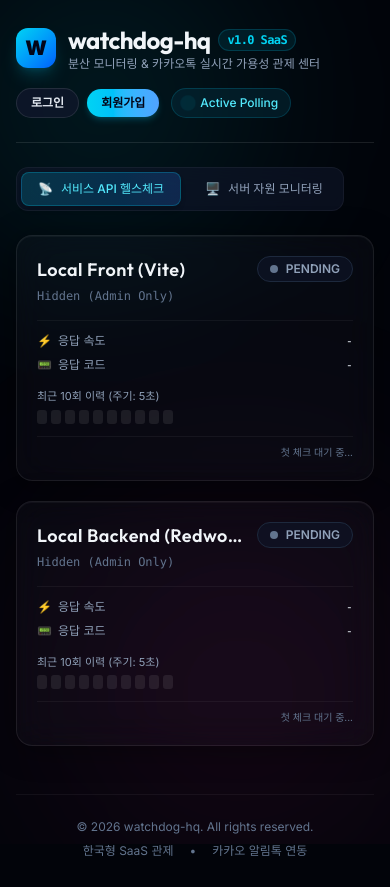
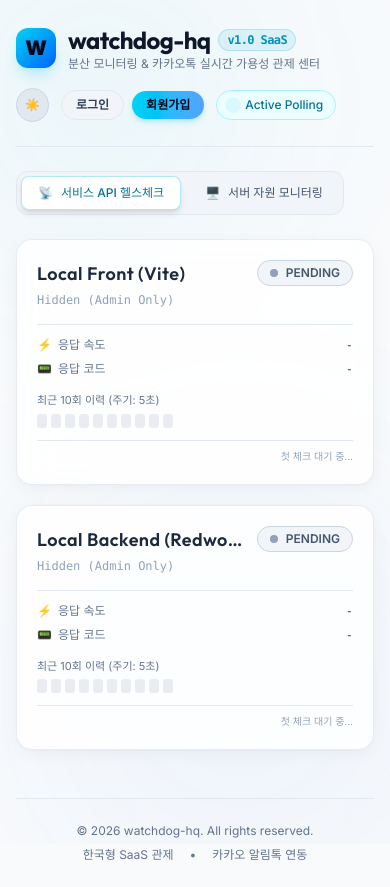
Before and after one commit to space-cap/watchdog-hq, a Next.js app: page / in a window 390 px wide. Built offline with nearby package versions, Linux system fonts and the light colour scheme; no server answers; the database is empty.

Commit message:
feat: 기본 라이트 테마(Light Default) 및 다크 테마 토글(ThemeToggle) 모듈 구현

```diff
--- a/src/app/globals.css
+++ b/src/app/globals.css
@@ -1,11 +1,44 @@
 @import "tailwindcss";
 
-:root {
+/* -------------------------------------------------------------
+ * Theme Tokens (Light Default & Dark Support)
+ * ------------------------------------------------------------- */
+
+/* Light Theme (Default) */
+:root, [data-theme="light"] {
+  --background: #f8fafc;
+  --foreground: #0f172a;
+  --card-bg: rgba(255, 255, 255, 0.85);
+  --card-border: rgba(226, 232, 240, 0.8);
+  --card-hover-border: rgba(6, 182, 212, 0.4);
+  --card-shadow: 0 4px 20px -2px rgba(15, 23, 42, 0.05), 0 2px 6px -1px rgba(15, 23, 42, 0.03);
+  --card-hover-shadow: 0 12px 30px -4px rgba(15, 23, 42, 0.12), 0 0 20px rgba(6, 182, 212, 0.15);
+  --input-bg: #ffffff;
+  --input-border: #cbd5e1;
+  --text-muted: #64748b;
+  --success: #10b981;
+  --success-glow: rgba(16, 185, 129, 0.35);
+  --destructive: #ef4444;
+  --destructive-glow: rgba(239, 68, 68, 0.35);
+  --accent-cyan: #06b6d4;
+  --accent-blue: #3b82f6;
+  --badge-bg: #f1f5f9;
+  --badge-text: #334155;
+  --aurora-blob1: rgba(6, 182, 212, 0.07);
+  --aurora-blob2: rgba(59, 130, 246, 0.07);
+}
+
+/* Dark Theme */
+[data-theme="dark"] {
   --background: #02040a;
   --foreground: #f8fafc;
   --card-bg: rgba(255, 255, 255, 0.025);
   --card-border: rgba(255, 255, 255, 0.08);
   --card-hover-border: rgba(0, 242, 254, 0.35);
+  --card-shadow: 0 4px 30px rgba(0, 0, 0, 0.4), inset 0 1px 1px rgba(255, 255, 255, 0.05);
+  --card-hover-shadow: 0 10px 40px rgba(0, 0, 0, 0.6), 0 0 25px rgba(0, 242, 254, 0.15);
+  --input-bg: #0f172a;
+  --input-border: rgba(255, 255, 255, 0.1);
   --text-muted: #94a3b8;
   --success: #10b981;
   --success-glow: rgba(16, 185, 129, 0.45);
@@ -13,6 +46,10 @@
   --destructive-glow: rgba(255, 46, 147, 0.5);
   --accent-cyan: #00f2fe;
   --accent-blue: #4facfe;
+  --badge-bg: #0f172a;
+  --badge-text: #cbd5e1;
+  --aurora-blob1: rgba(0, 242, 254, 0.12);
+  --aurora-blob2: rgba(255, 46, 147, 0.1);
 }
 
 body {
@@ -21,6 +58,7 @@ body {
   font-family: var(--font-inter), system-ui, -apple-system, sans-serif;
   overflow-x: hidden;
   min-height: 100vh;
+  transition: background-color 0.3s ease, color 0.3s ease;
 }
 
 /* Heading Font */
@@ -28,29 +66,24 @@ h1, h2, h3, h4, .font-heading {
   font-family: var(--font-outfit), var(--font-inter), sans-serif;
 }
 
-/* Premium Glassmorphism Card Standard */
+/* Premium Card Standard */
 .premium-glass-card {
   background: var(--card-bg);
   backdrop-filter: blur(16px) saturate(130%);
   -webkit-backdrop-filter: blur(16px) saturate(130%);
   border: 1px solid var(--card-border);
   border-radius: 16px;
-  box-shadow:
-    0 4px 30px rgba(0, 0, 0, 0.4),
-    inset 0 1px 1px rgba(255, 255, 255, 0.05);
+  box-shadow: var(--card-shadow);
   transition: all 0.3s cubic-bezier(0.4, 0, 0.2, 1);
 }
 
 .premium-glass-card:hover {
   transform: translateY(-4px);
   border-color: var(--card-hover-border);
-  box-shadow:
-    0 10px 40px rgba(0, 0, 0, 0.6),
-    0 0 25px rgba(0, 242, 254, 0.15),
-    inset 0 1px 2px rgba(255, 255, 255, 0.1);
+  box-shadow: var(--card-hover-shadow);
 }
 
-/* Neon Aurora Background Light Blobs */
+/* Aurora Background Light Blobs */
 .aurora-bg {
   position: fixed;
   top: 0;
@@ -68,9 +101,10 @@ h1, h2, h3, h4, .font-heading {
   left: -150px;
   width: 500px;
   height: 500px;
-  background: radial-gradient(circle, rgba(0, 242, 254, 0.12) 0%, rgba(0, 0, 0, 0) 70%);
+  background: radial-gradient(circle, var(--aurora-blob1) 0%, rgba(0, 0, 0, 0) 70%);
   filter: blur(80px);
   border-radius: 50%;
+  transition: background 0.3s ease;
 }
 
 .aurora-blob-2 {
@@ -79,9 +113,10 @@ h1, h2, h3, h4, .font-heading {
   right: -150px;
   width: 600px;
   height: 600px;
-  background: radial-gradient(circle, rgba(255, 46, 147, 0.1) 0%, rgba(0, 0, 0, 0) 70%);
+  background: radial-gradient(circle, var(--aurora-blob2) 0%, rgba(0, 0, 0, 0) 70%);
   filter: blur(100px);
   border-radius: 50%;
+  transition: background 0.3s ease;
 }
 
 /* Status Badge Pulse Animation */
@@ -144,7 +179,7 @@ h1, h2, h3, h4, .font-heading {
   width: 10px;
   height: 14px;
   border-radius: 3px;
-  background: rgba(255, 255, 255, 0.08);
+  background: rgba(148, 163, 184, 0.2);
   transition: transform 0.2s ease, background-color 0.2s ease;
 }
 
@@ -154,12 +189,12 @@ h1, h2, h3, h4, .font-heading {
 
 .history-dot.success {
   background: var(--success);
-  box-shadow: 0 0 6px rgba(16, 185, 129, 0.4);
+  box-shadow: 0 0 6px var(--success-glow);
 }
 
 .history-dot.fail {
   background: var(--destructive);
-  box-shadow: 0 0 6px rgba(255, 46, 147, 0.5);
+  box-shadow: 0 0 6px var(--destructive-glow);
 }
 
 /* Custom Scrollbar */
@@ -168,12 +203,12 @@ h1, h2, h3, h4, .font-heading {
   height: 6px;
 }
 ::-webkit-scrollbar-track {
-  background: rgba(255, 255, 255, 0.02);
+  background: rgba(148, 163, 184, 0.05);
 }
 ::-webkit-scrollbar-thumb {
-  background: rgba(255, 255, 255, 0.15);
+  background: rgba(148, 163, 184, 0.3);
   border-radius: 3px;
 }
 ::-webkit-scrollbar-thumb:hover {
-  background: rgba(0, 242, 254, 0.4);
+  background: var(--accent-cyan);
 }
--- a/src/app/page.tsx
+++ b/src/app/page.tsx
@@ -6,6 +6,7 @@ import Link from 'next/link';
 import { APICard, HealthStatusTarget } from '@/components/APICard';
 import { RegisterModal } from '@/components/RegisterModal';
 import { AlertSettingsModal } from '@/components/AlertSettingsModal';
+import { ThemeToggle } from '@/components/ThemeToggle';
 
 export default function DashboardPage() {
   const { data: session } = useSession();
@@ -72,19 +73,19 @@ export default function DashboardPage() {
   return (
     <div className="max-w-7xl mx-auto px-4 sm:px-6 lg:px-8 py-6 flex-1 flex flex-col">
       {/* Top Main Header */}
-      <header className="flex flex-col sm:flex-row items-start sm:items-center justify-between pb-6 border-b border-white/10 gap-4">
+      <header className="flex flex-col sm:flex-row items-start sm:items-center justify-between pb-6 border-b border-slate-200 dark:border-white/10 gap-4">
         <div className="flex items-center gap-3">
           <Link href="/" className="w-10 h-10 rounded-xl bg-gradient-to-br from-cyan-400 to-blue-600 flex items-center justify-center text-slate-950 font-black text-xl shadow-lg shadow-cyan-500/20 hover:scale-105 transition-transform">
             W
           </Link>
           <div>
-            <h1 className="font-heading text-2xl font-bold tracking-tight text-slate-100 flex items-center gap-2">
+            <h1 className="font-heading text-2xl font-bold tracking-tight text-slate-900 dark:text-slate-100 flex items-center gap-2">
               watchdog-hq
-              <span className="text-xs px-2 py-0.5 rounded-full bg-cyan-500/10 text-cyan-400 border border-cyan-500/20 font-mono">
+              <span className="text-xs px-2 py-0.5 rounded-full bg-cyan-500/10 text-cyan-600 dark:text-cyan-400 border border-cyan-500/20 font-mono">
                 v1.0 SaaS
               </span>
             </h1>
-            <p className="text-xs text-slate-400">
+            <p className="text-xs text-slate-500 dark:text-slate-400">
               분산 모니터링 & 카카오톡 실시간 가용성 관제 센터
             </p>
           </div>
@@ -92,21 +93,24 @@ export default function DashboardPage() {
 
         {/* System & Session Indicators */}
         <div className="flex items-center gap-3 flex-wrap">
+          {/* Theme Toggle Button */}
+          <ThemeToggle />
+
           {session?.user ? (
             /* Logged in User Profile Bar */
-            <div className="flex items-center gap-3 bg-slate-900/80 p-1.5 pl-3.5 rounded-full border border-white/10">
+            <div className="flex items-center gap-3 bg-slate-100 dark:bg-slate-900/80 p-1.5 pl-3.5 rounded-full border border-slate-200 dark:border-white/10">
               <div className="flex flex-col text-left">
-                <span className="text-xs font-semibold text-slate-100 flex items-center gap-1.5">
+                <span className="text-xs font-semibold text-slate-800 dark:text-slate-100 flex items-center gap-1.5">
                   {session.user.name || session.user.email}
-                  <span className="text-[10px] px-1.5 py-0.2 rounded bg-cyan-500/20 text-cyan-300 font-mono font-normal">
+                  <span className="text-[10px] px-1.5 py-0.2 rounded bg-cyan-500/20 text-cyan-700 dark:text-cyan-300 font-mono font-normal">
                     {planTier}
                   </span>
                 </span>
-                <span className="text-[10px] text-slate-400">{session.user.email}</span>
+                <span className="text-[10px] text-slate-500 dark:text-slate-400">{session.user.email}</span>
               </div>
               <button
                 onClick={() => signOut({ callbackUrl: '/' })}
-                className="px-3 py-1.5 rounded-full bg-pink-950/40 text-pink-300 border border-pink-500/20 text-xs font-medium hover:bg-pink-900/50 transition-colors"
+                className="px-3 py-1.5 rounded-full bg-red-100 dark:bg-pink-950/40 text-red-600 dark:text-pink-300 border border-red-200 dark:border-pink-500/20 text-xs font-medium hover:bg-red-200 dark:hover:bg-pink-900/50 transition-colors"
               >
                 로그아웃
               </button>
@@ -116,7 +120,7 @@ export default function DashboardPage() {
             <div className="flex items-center gap-2">
               <Link
                 href="/login"
-                className="px-3.5 py-1.5 rounded-full text-xs font-semibold text-slate-200 bg-slate-900/80 hover:bg-slate-800 border border-white/10 transition-colors"
+                className="px-3.5 py-1.5 rounded-full text-xs font-semibold text-slate-700 dark:text-slate-200 bg-slate-100 dark:bg-slate-900/80 hover:bg-slate-200 dark:hover:bg-slate-800 border border-slate-200 dark:border-white/10 transition-colors"
               >
                 로그인
               </Link>
@@ -129,8 +133,8 @@ export default function DashboardPage() {
             </div>
           )}
 
-          <div className="px-3 py-1.5 rounded-full text-xs font-medium bg-cyan-950/40 text-cyan-300 border border-cyan-500/20 flex items-center gap-2">
-            <div className="w-2 h-2 rounded-full bg-cyan-400 animate-ping" />
+          <div className="px-3 py-1.5 rounded-full text-xs font-medium bg-cyan-50 dark:bg-cyan-950/40 text-cyan-700 dark:text-cyan-300 border border-cyan-200 dark:border-cyan-500/20 flex items-center gap-2">
+            <div className="w-2 h-2 rounded-full bg-cyan-500 animate-ping" />
             Active Polling
           </div>
         </div>
@@ -139,13 +143,13 @@ export default function DashboardPage() {
       {/* Tab Navigation & Action Bar */}
       <div className="mt-6 flex flex-col sm:flex-row items-start sm:items-center justify-between gap-4">
         {/* Navigation Tabs */}
-        <nav className="flex gap-2 p-1 rounded-xl bg-slate-900/60 border border-white/5 backdrop-blur-md">
+        <nav className="flex gap-2 p-1 rounded-xl bg-slate-100 dark:bg-slate-900/60 border border-slate-200 dark:border-white/5 backdrop-blur-md">
           <button
             onClick={() => setActiveTab('health-tab')}
             className={`px-4 py-2 rounded-lg text-xs font-medium transition-all flex items-center gap-2 ${
               activeTab === 'health-tab'
-                ? 'bg-gradient-to-r from-cyan-500/20 to-blue-500/20 text-cyan-300 border border-cyan-500/30 shadow-md'
-                : 'text-slate-400 hover:text-slate-200 hover:bg-white/5'
+                ? 'bg-white dark:bg-gradient-to-r dark:from-cyan-500/20 dark:to-blue-500/20 text-cyan-700 dark:text-cyan-300 border border-cyan-500/30 shadow-md'
+                : 'text-slate-600 dark:text-slate-400 hover:text-slate-900 dark:hover:text-slate-200 hover:bg-slate-200/50 dark:hover:bg-white/5'
             }`}
           >
             <span>📡</span> 서비스 API 헬스체크
@@ -154,8 +158,8 @@ export default function DashboardPage() {
             onClick={() => setActiveTab('server-tab')}
             className={`px-4 py-2 rounded-lg text-xs font-medium transition-all flex items-center gap-2 ${
               activeTab === 'server-tab'
-                ? 'bg-gradient-to-r from-cyan-500/20 to-blue-500/20 text-cyan-300 border border-cyan-500/30 shadow-md'
-                : 'text-slate-400 hover:text-slate-200 hover:bg-white/5'
+                ? 'bg-white dark:bg-gradient-to-r dark:from-cyan-500/20 dark:to-blue-500/20 text-cyan-700 dark:text-cyan-300 border border-cyan-500/30 shadow-md'
+                : 'text-slate-600 dark:text-slate-400 hover:text-slate-900 dark:hover:text-slate-200 hover:bg-slate-200/50 dark:hover:bg-white/5'
             }`}
           >
             <span>🖥️</span> 서버 자원 모니터링
@@ -167,7 +171,7 @@ export default function DashboardPage() {
           <div className="flex items-center gap-2">
             <button
               onClick={() => setIsAlertModalOpen(true)}
-              className="px-3.5 py-2 rounded-xl text-xs font-semibold text-slate-200 bg-slate-900/80 hover:bg-slate-800 border border-white/10 transition-all shadow-md flex items-center gap-1.5"
+              className="px-3.5 py-2 rounded-xl text-xs font-semibold text-slate-700 dark:text-slate-200 bg-white dark:bg-slate-900/80 hover:bg-slate-100 dark:hover:bg-slate-800 border border-slate-200 dark:border-white/10 transition-all shadow-sm flex items-center gap-1.5"
             >
               <span>🔔</span> 알림 채널 설정
             </button>
@@ -186,16 +190,16 @@ export default function DashboardPage() {
         {activeTab === 'health-tab' ? (
           <div>
             {isLoading ? (
-              <div className="py-20 text-center text-slate-500 text-sm animate-pulse">
+              <div className="py-20 text-center text-slate-400 text-sm animate-pulse">
                 실시간 가용성 데이터를 동기화하는 중...
               </div>
             ) : targets.length === 0 ? (
               <div className="premium-glass-card p-12 text-center my-8 max-w-lg mx-auto">
                 <div className="text-4xl mb-3">📡</div>
-                <h3 className="text-slate-200 font-medium text-base mb-1">
+                <h3 className="text-slate-800 dark:text-slate-200 font-medium text-base mb-1">
                   등록된 헬스체크 대상이 없습니다.
                 </h3>
-                <p className="text-slate-400 text-xs mb-4">
+                <p className="text-slate-500 dark:text-slate-400 text-xs mb-4">
                   새로운 API 또는 웹사이트 URL을 추가하여 실시간 감시를 시작하세요.
                 </p>
                 {(isAdmin || session?.user) && (
@@ -224,10 +228,10 @@ export default function DashboardPage() {
           /* Server Resources Monitor Tab Placeholder */
           <div className="premium-glass-card p-10 text-center my-6">
             <div className="text-4xl mb-3">🖥️</div>
-            <h3 className="text-slate-200 font-medium text-base mb-1">
+            <h3 className="text-slate-800 dark:text-slate-200 font-medium text-base mb-1">
               에이전트 자원 수집 연동 디스플레이
             </h3>
-            <p className="text-slate-400 text-xs max-w-md mx-auto">
+            <p className="text-slate-500 dark:text-slate-400 text-xs max-w-md mx-auto">
               분산 등록된 `agent` 수집기로부터 전송받은 CPU, Memory, Disk 메트릭 분석 가시화 탭입니다.
             </p>
           </div>
@@ -248,7 +252,7 @@ export default function DashboardPage() {
       />
 
       {/* Page Footer */}
-      <footer className="mt-12 pt-6 border-t border-white/5 flex flex-col sm:flex-row items-center justify-between text-xs text-slate-500 gap-2">
+      <footer className="mt-12 pt-6 border-t border-slate-200 dark:border-white/5 flex flex-col sm:flex-row items-center justify-between text-xs text-slate-500 gap-2">
         <div>© 2026 watchdog-hq. All rights reserved.</div>
         <div className="flex items-center gap-4">
           <span>한국형 SaaS 관제</span>
--- a/src/components/APICard.tsx
+++ b/src/components/APICard.tsx
@@ -61,14 +61,14 @@ export const APICard: React.FC<APICardProps> = ({ target, isAdmin, onDelete }) =
   return (
     <article
       className={`premium-glass-card p-5 relative overflow-hidden flex flex-col justify-between ${
-        !isOnline && !isPending ? 'border-pink-500/30 bg-pink-950/10' : ''
+        !isOnline && !isPending ? 'border-red-500/40 bg-red-500/5' : ''
       }`}
     >
       {/* Card Header */}
       <div>
         <div className="flex items-start justify-between gap-3 mb-3">
           <div className="min-w-0 flex-1">
-            <h3 className="font-heading text-lg font-semibold text-slate-100 truncate tracking-wide">
+            <h3 className="font-heading text-lg font-semibold text-slate-800 dark:text-slate-100 truncate tracking-wide">
               {target.name}
             </h3>
             <div className="mt-1 text-xs truncate max-w-[260px]">
@@ -77,12 +77,12 @@ export const APICard: React.FC<APICardProps> = ({ target, isAdmin, onDelete }) =
                   href={target.url}
                   target="_blank"
                   rel="noopener noreferrer"
-                  className="text-cyan-400 hover:text-cyan-300 hover:underline transition-colors font-mono"
+                  className="text-cyan-600 dark:text-cyan-400 hover:underline font-mono font-medium"
                 >
                   {target.url}
                 </a>
               ) : (
-                <span className="text-slate-500 font-mono select-none">
+                <span className="text-slate-400 dark:text-slate-500 font-mono select-none">
                   {target.url}
                 </span>
               )}
@@ -94,16 +94,16 @@ export const APICard: React.FC<APICardProps> = ({ target, isAdmin, onDelete }) =
             <div
               className={`flex items-center gap-2 px-3 py-1 rounded-full text-xs font-semibold border ${
                 isPending
-                  ? 'border-slate-800 bg-slate-900/60 text-slate-400'
+                  ? 'border-slate-300 dark:border-slate-800 bg-slate-100 dark:bg-slate-900/60 text-slate-600 dark:text-slate-400'
                   : isOnline
-                  ? 'border-emerald-500/30 bg-emerald-950/40 text-emerald-300'
-                  : 'border-pink-500/30 bg-pink-950/40 text-pink-300'
+                  ? 'border-emerald-500/30 bg-emerald-500/10 dark:bg-emerald-950/40 text-emerald-700 dark:text-emerald-300'
+                  : 'border-red-500/30 bg-red-500/10 dark:bg-red-950/40 text-red-700 dark:text-pink-300'
               }`}
             >
               <div
                 className={`badge-dot-pulse ${
                   isPending
-                    ? 'bg-slate-500'
+                    ? 'bg-slate-400'
                     : isOnline
                     ? 'badge-dot-online'
                     : 'badge-dot-offline'
@@ -116,7 +116,7 @@ export const APICard: React.FC<APICardProps> = ({ target, isAdmin, onDelete }) =
             {isAdmin && onDelete && (
               <button
                 onClick={() => onDelete(target.id, target.name)}
-                className="p-1.5 rounded-lg text-slate-400 hover:text-pink-400 hover:bg-pink-500/10 transition-colors"
+                className="p-1.5 rounded-lg text-slate-400 hover:text-red-500 hover:bg-red-500/10 transition-colors"
                 title="대상 삭제"
                 type="button"
               >
@@ -127,21 +127,21 @@ export const APICard: React.FC<APICardProps> = ({ target, isAdmin, onDelete }) =
         </div>
 
         {/* Card Content Metric Info */}
-        <div className="space-y-2 mt-4 text-xs border-t border-white/5 pt-3">
-          <div className="flex justify-between items-center text-slate-400">
+        <div className="space-y-2 mt-4 text-xs border-t border-slate-200 dark:border-white/5 pt-3">
+          <div className="flex justify-between items-center text-slate-500 dark:text-slate-400">
             <span className="flex items-center gap-1.5">
               <span>⚡</span> 응답 속도
             </span>
-            <span className="font-mono font-medium text-slate-200">
+            <span className="font-mono font-medium text-slate-700 dark:text-slate-200">
               {isPending ? '-' : `${target.last_latency_ms}ms`}
             </span>
           </div>
 
-          <div className="flex justify-between items-center text-slate-400">
+          <div className="flex justify-between items-center text-slate-500 dark:text-slate-400">
             <span className="flex items-center gap-1.5">
               <span>📟</span> 응답 코드
             </span>
-            <span className="font-mono font-medium text-slate-200">
+            <span className="font-mono font-medium text-slate-700 dark:text-slate-200">
               {isPending
                 ? '-'
                 : target.last_status_code > 0
@@ -152,7 +152,7 @@ export const APICard: React.FC<APICardProps> = ({ target, isAdmin, onDelete }) =
 
           {/* History LED Dots */}
           <div className="pt-2">
-            <div className="flex justify-between items-center text-[11px] text-slate-400 mb-1.5">
+            <div className="flex justify-between items-center text-[11px] text-slate-500 dark:text-slate-400 mb-1.5">
               <span>최근 10회 이력 (주기: {target.interval_seconds}초)</span>
             </div>
             {renderHistoryDots()}
@@ -162,14 +162,14 @@ export const APICard: React.FC<APICardProps> = ({ target, isAdmin, onDelete }) =
 
       {/* Error Box if Offline */}
       {!isOnline && !isPending && target.error_message && (
-        <div className="mt-3 p-2.5 rounded-lg bg-pink-950/40 border border-pink-500/20 text-xs text-pink-300 flex items-start gap-1.5">
+        <div className="mt-3 p-2.5 rounded-lg bg-red-500/10 border border-red-500/20 text-xs text-red-600 dark:text-pink-300 flex items-start gap-1.5">
           <span className="shrink-0">⚠️</span>
           <span className="break-all">{target.error_message}</span>
         </div>
       )}
 
       {/* Timestamp Footer */}
-      <div className="mt-3 pt-2 border-t border-white/5 text-[10px] text-slate-500 text-right">
+      <div className="mt-3 pt-2 border-t border-slate-200 dark:border-white/5 text-[10px] text-slate-400 dark:text-slate-500 text-right">
         {isPending
           ? '첫 체크 대기 중...'
           : target.last_check
--- /dev/null
+++ b/src/components/ThemeToggle.tsx
@@ -0,0 +1,41 @@
+'use client';
+
+import React, { useEffect, useState } from 'react';
+
+export function ThemeToggle() {
+  const [theme, setTheme] = useState<'light' | 'dark'>('light');
+
+  useEffect(() => {
+    const savedTheme = (localStorage.getItem('watchdog_theme') as 'light' | 'dark') || 'light';
+    setTheme(savedTheme);
+    document.documentElement.setAttribute('data-theme', savedTheme);
+  }, []);
+
+  const toggleTheme = () => {
+    const nextTheme = theme === 'light' ? 'dark' : 'light';
+    setTheme(nextTheme);
+    localStorage.setItem('watchdog_theme', nextTheme);
+    document.documentElement.setAttribute('data-theme', nextTheme);
+  };
+
+  return (
+    <button
+      onClick={toggleTheme}
+      type="button"
+      className="p-2 rounded-full bg-slate-200 dark:bg-slate-800 text-slate-700 dark:text-slate-200 hover:bg-slate-300 dark:hover:bg-slate-700 transition-colors border border-slate-300 dark:border-slate-700 text-xs font-semibold flex items-center gap-1.5"
+      title={theme === 'light' ? '다크 테마로 전환' : '라이트 테마로 전환'}
+    >
+      {theme === 'light' ? (
+        <>
+          <span>☀️</span>
+          <span className="hidden sm:inline">라이트</span>
+        </>
+      ) : (
+        <>
+          <span>🌙</span>
+          <span className="hidden sm:inline">다크</span>
+        </>
+      )}
+    </button>
+  );
+}
```
Also changed, not shown: src/components/AlertSettingsModal.tsx (+26 -26 lines), src/components/RegisterModal.tsx (+39 -35 lines).
